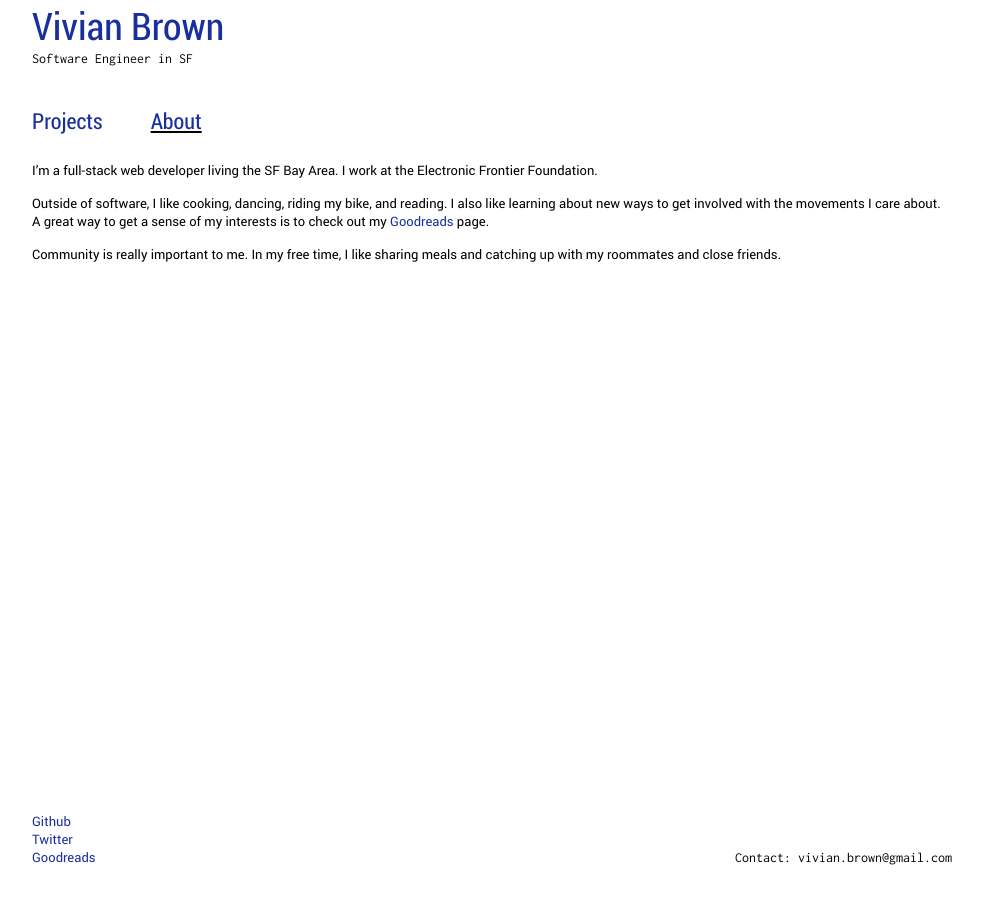
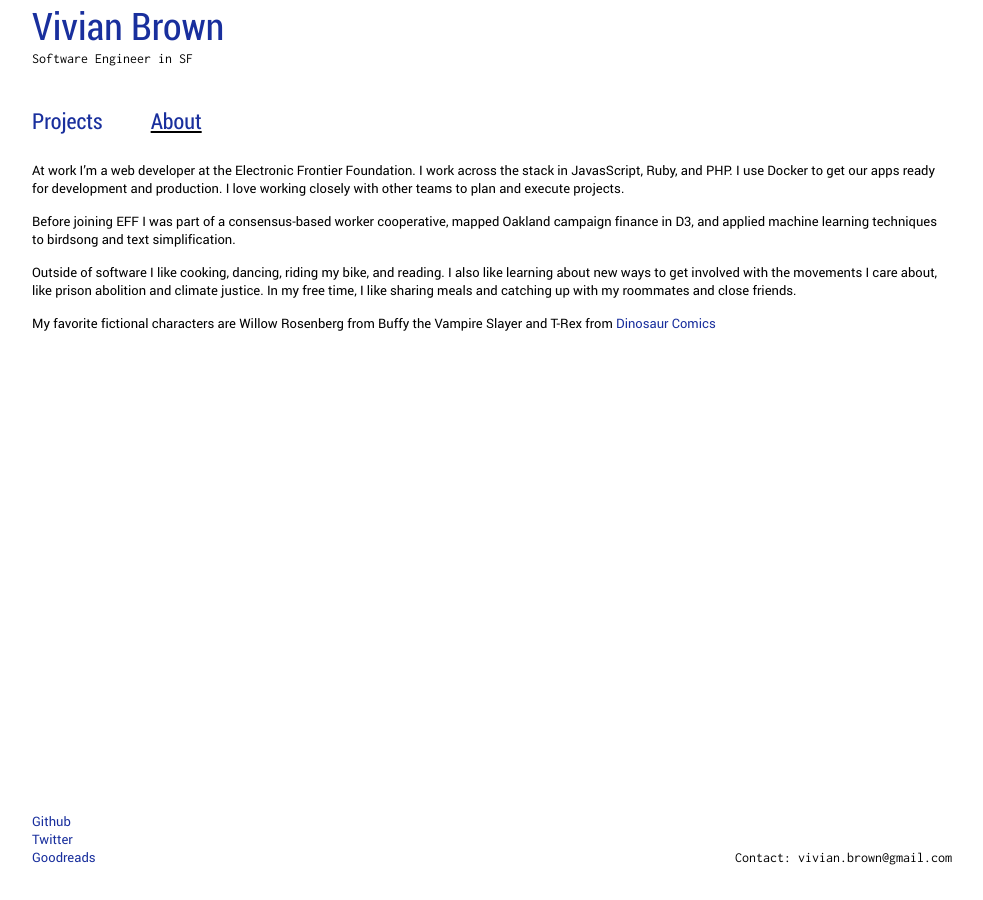
Before and after one commit to vbrown608/jekyll-portfolio, a Jekyll site: the page built from about.md, in a window 1280 px wide. Shown: the whole page, without its empty margins (148-1131 px from the left). Built offline with Jekyll 4.4.1, drawn with Linux system fonts in a browser that asks for light colours.

Commit message:
Update about page

```diff
--- a/about.md
+++ b/about.md
@@ -4,8 +4,10 @@ title: About
 weight: 1
 ---
 
-I'm a full-stack web developer living the SF Bay Area. I work at the Electronic Frontier Foundation.
+At work I'm a web developer at the Electronic Frontier Foundation. I work across the stack in JavasScript, Ruby, and PHP. I use Docker to get our apps ready for development and production. I love working closely with other teams to plan and execute projects.
 
-Outside of software, I like cooking, dancing, riding my bike, and reading. I also like learning about new ways to get involved with the movements I care about. A great way to get a sense of my interests is to check out my <a href="http://www.goodreads.com/">Goodreads</a> page.
+Before joining EFF I was part of a consensus-based worker cooperative, mapped Oakland campaign finance in D3, and applied machine learning techniques to birdsong and text simplification.
 
-Community is really important to me. In my free time, I like sharing meals and catching up with my roommates and close friends.
+Outside of software I like cooking, dancing, riding my bike, and reading. I also like learning about new ways to get involved with the movements I care about, like prison abolition and climate justice. In my free time, I like sharing meals and catching up with my roommates and close friends.
+
+My favorite fictional characters are Willow Rosenberg from Buffy the Vampire Slayer and T-Rex from [Dinosaur Comics](http://www.qwantz.com/)
```
